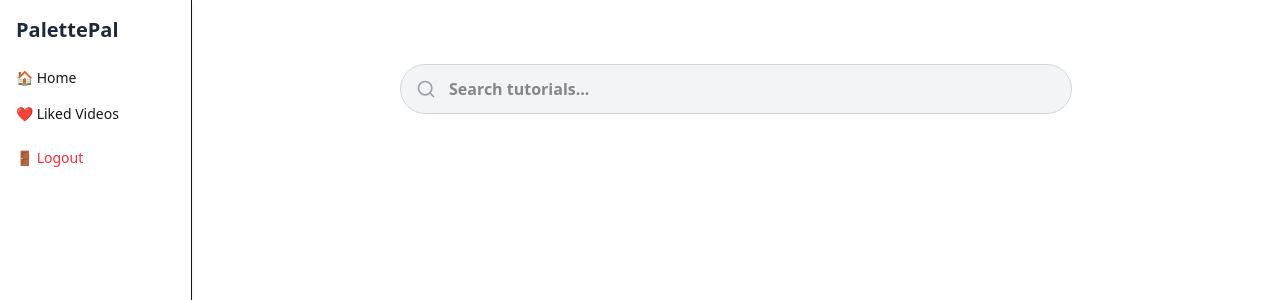
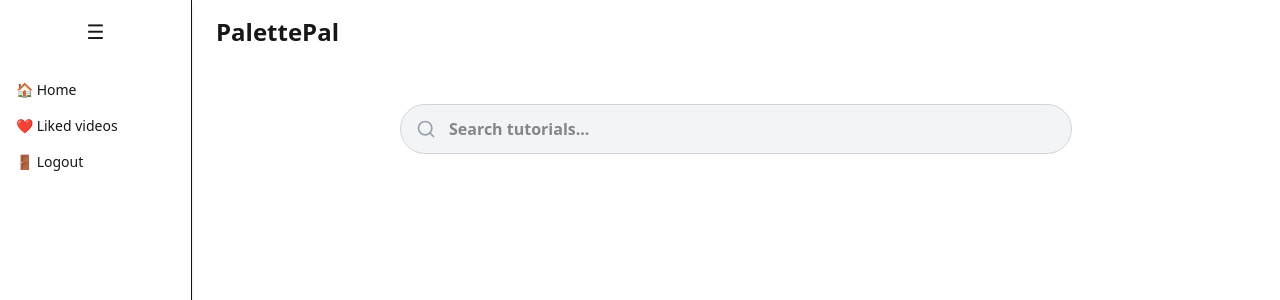
Before and after one commit to monitamitra/PalettePal, a Next.js app in the folder frontend/my-frontend/: page / in a window 1280 px wide. Shown: the top 300 px of the page. Built offline with nearby package versions, Linux system fonts and the light colour scheme; sample sign-in values are in the browser's storage.

Commit message:
implemented working nav bar with navigation links

```diff
--- a/frontend/my-frontend/src/app/components/ClientLayout.tsx
+++ b/frontend/my-frontend/src/app/components/ClientLayout.tsx
@@ -1,17 +1,30 @@
 "use client";
 import { usePathname } from "next/navigation";
 import Sidebar from "./Sidebar";
+import { useState } from "react";
 
 export default function ClientLayout({children}: {children: React.ReactNode}) {
     const pathName = usePathname();
     const hideSidebar = pathName === "/login" || pathName === "/signup";
+    const [isCollapsed, setIsCollapsed] = useState(false);
 
     return (
-        <div className="flex">
-            {!hideSidebar && <Sidebar></Sidebar>}
-            <main className={hideSidebar ? "w-full" : "ml-48 w-full p-6"}>
-                {children}
-            </main>
-        </div>
-    )
+    <div className="h-screen w-full">
+    {!hideSidebar && <header className={`fixed w-full top-0 h-16 flex items-center px-6
+        bg-white transition-all duration-300 ${isCollapsed ? "ml-16" : "ml-48"}`}>
+        <h1 className="text-2xl font-semibold">PalettePal</h1>
+      </header>}
+
+    {!hideSidebar &&
+        <Sidebar isCollapsed={isCollapsed}
+        toggleCollapse={() => setIsCollapsed((prev) => !prev)}/>
+    }
+
+      <main
+        className={`pt-16 p-6 transition-all duration-300 ${isCollapsed ? "ml-16" :
+            "ml-48"}`}>
+        {children}
+      </main>
+    </div>
+  );
 }
--- a/frontend/my-frontend/src/app/components/Sidebar.tsx
+++ b/frontend/my-frontend/src/app/components/Sidebar.tsx
@@ -1,30 +1,38 @@
 "use client";
-import { useRouter } from "next/navigation";
 import Link from "next/link";
 import { useAuth } from "../context/AuthContext";
 
-export default function Sidebar() {
-    const {logout} = useAuth();
-    const router = useRouter();
+export default function Sidebar({ isCollapsed, toggleCollapse }: {
+  isCollapsed: boolean;
+  toggleCollapse: () => void;
+}) {
+  const { logout } = useAuth();
 
-    return (
-        <aside className="fixed top-0 left-0 h-screen w-48 bg-white shadow-md p-4
-            flex flex-col text-sm border-r justify-between">
-            <div className="flex flex-col gap-6">
-                <h1 className="text-xl font-semibold text-gray-800">PalettePal</h1>
-                <nav className="flex flex-col gap-4">
-                    <Link href="/" className="hover:text-black-600">🏠 Home</Link>
-                    <Link href="/likes" className="hover:text-black-600">❤️ Liked Videos</Link>
-                </nav>
-                <button
-                    onClick={logout}
-                    className="text-red-500 hover:underline text-left">
-                    🚪 Logout
-                </button>
+  return (
+    <aside
+      className={`fixed top-0 left-0 h-screen bg-white shadow-md border-r pt-0 transition-all
+        duration-300 flex flex-col ${isCollapsed ? "w-16" : "w-48"}`}>
 
-            </div>
+      <div className="h-16 flex items-center justify-center px-2">
+        <button onClick={toggleCollapse} className="text-xl hover:bg-gray-200 p-2
+        cursor-pointer rounded">
+          ☰</button>
+      </div>
 
-        </aside>
-    )
+        <div className="flex flex-col gap-4 p-4 text-sm">
+            <Link href="/" className="hover:underline">
+            {!isCollapsed && "🏠 Home"}
+            </Link>
 
+            <Link href="/likes" className="hover:underline">
+                {!isCollapsed && "❤️ Liked videos"}
+            </Link>
+
+            <Link href="/login" onClick={logout} className="hover:underline">
+                {!isCollapsed && "🚪 Logout"}
+            </Link>
+        </div>
+
+    </aside>
+  );
 }
--- a/frontend/my-frontend/src/app/context/AuthContext.tsx
+++ b/frontend/my-frontend/src/app/context/AuthContext.tsx
@@ -44,7 +44,6 @@ export const AuthProvider = ({ children }: { children: React.ReactNode }) => {
   const logout = () => {
     localStorage.removeItem("token");
     setToken(null);
-    router.push("/login");
   };
 
   if (!hasMounted) return null;
```
